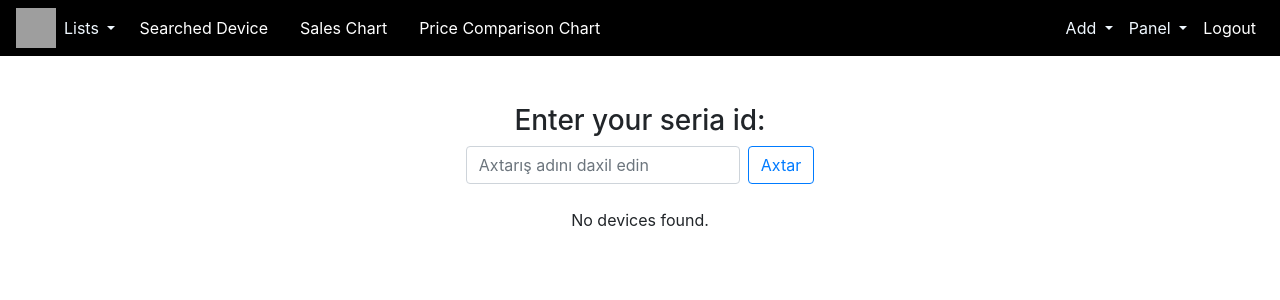
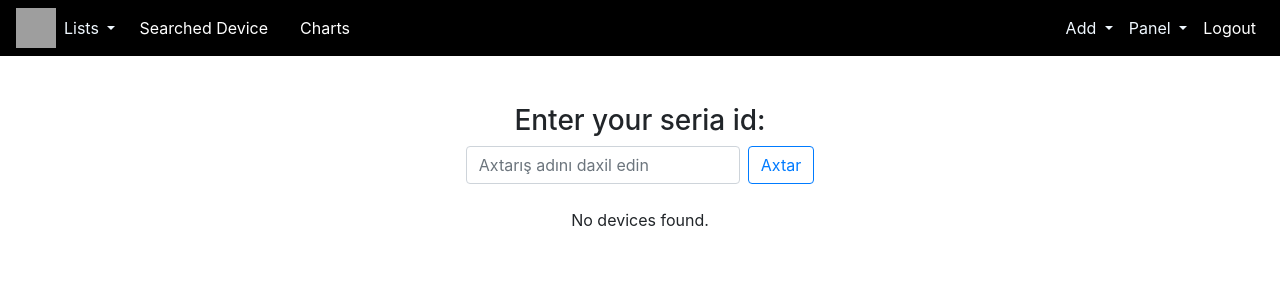
Before and after one commit to SamirAlizada/Multifactioring-Tracking, a Django app: page / in a window 1280 px wide. Shown: the top 300 px of the page. Run offline with Django 4.2, Linux system fonts and the light colour scheme; a user stored in the database is signed in; some libraries are stand-ins or nearby versions; grey boxes are pictures that could not be loaded.

Commit message:
added combined_charts_view in nav

```diff
--- a/templates/navbar.html
+++ b/templates/navbar.html
@@ -48,8 +48,8 @@
                 </li>
             </ul>
             <a class="nav-link" style="color: white;" href="{% url 'searched_device' %}">Searched Device</a>
-            <a class="nav-link" style="color: white;" href="{% url 'sales_chart' %}">Sales Chart</a>
-            <a class="nav-link" style="color: white;" href="{% url 'price_comparison_chart' %}">Price Comparison Chart</a>
+            <a class="nav-link" style="color: white;" href="{% url 'combined_charts_view' %}">Charts</a>
+
 
             <div class="collapse navbar-collapse" id="navbarNavDropdown">
                 <ul class="navbar-nav ml-auto">
```
